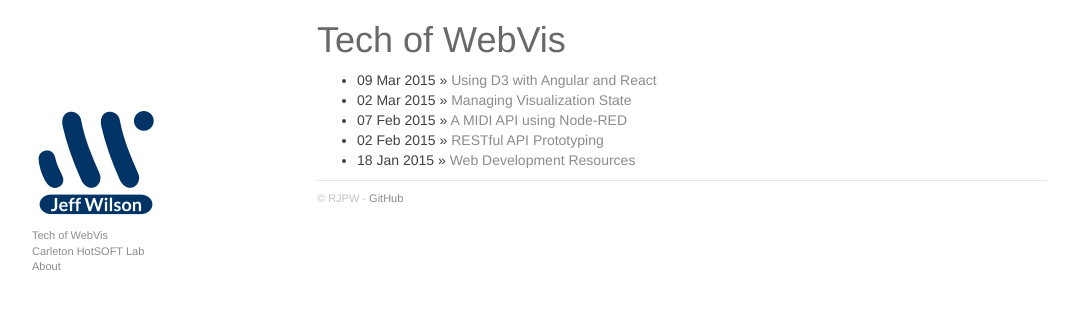
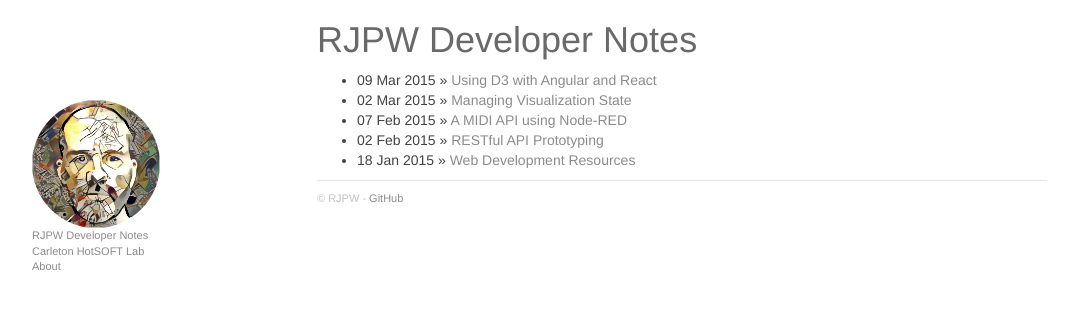
Before and after one commit to rjpw/rjpw.github.io, a Jekyll site: the page built from index.html, in a window 1280 px wide. Shown: the top 309 px of the page, without its empty margins (53-1131 px from the left). Built offline with Jekyll 4.4.1, drawn with Linux system fonts in a browser that asks for light colours; nearby versions of some CDN libraries; the list of posts is cut into pages by our own code.

Commit message:
Title and logo updated

```diff
--- a/_config.yml
+++ b/_config.yml
@@ -1,5 +1,5 @@
 highlighter: pygments
 paginate: 5
 name: RJPW
-description: Tech of WebVis
+description: RJPW Developer Notes
 github: https://github.com/rjpw
--- a/_layouts/default.html
+++ b/_layouts/default.html
@@ -28,9 +28,9 @@
 
       <div class="col-sm-3">
 
-        <a href="/"><img src="/img/logo.png" height="128px" width="128px" /></a><br />
+        <a href="/"><img id="Logo" /></a><br />
 
-        <a href="/">Tech of WebVis</a> <br />
+        <a href="/">{{ site.description }}</a> <br />
 
         {% for i in site.data.urls %}
           {% if i.newpage %}
--- a/css/main.css
+++ b/css/main.css
@@ -6,6 +6,15 @@
 body {
     background-color:#ffffff;
     color: #424242;
+}
+
+#Logo {
+    background: url('/img/rjpw.jpg');
+    border-radius: 128px;
+    width: 128px;
+    height: 128px;
+    background-size: 128px;
+    background-position: center;
 }
 
 @media only screen and (min-width: 1824px) {
--- a/index.html
+++ b/index.html
@@ -3,7 +3,7 @@ layout: default
 ---
 
 <div id="home">
-  <h1>Tech of WebVis</h1>
+  <h1>{{ site.description }}</h1>
   <ul class="posts">
     {% for post in site.posts %}
       <li><span>{{ post.date | date_to_string }}</span> &raquo; <a href="{{ post.url }}">{{ post.title }}</a></li>
--- a/params.json
+++ b/params.json
@@ -3,5 +3,5 @@
     "google": "",
     "name": "Jeff Wilson",
     "note": "Don't delete this file! It's used internally to help with page regeneration.",
-    "tagline": "Tech of WebVis"
+    "tagline": "Developer Notes"
 }
```
Also changed, not shown: _drafts/blogging-tips.md (+13 -0 lines), img/rjpw.jpg (added).
